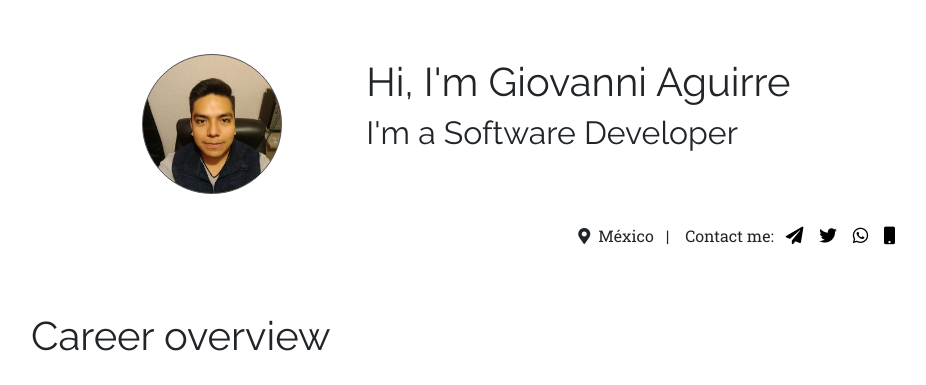
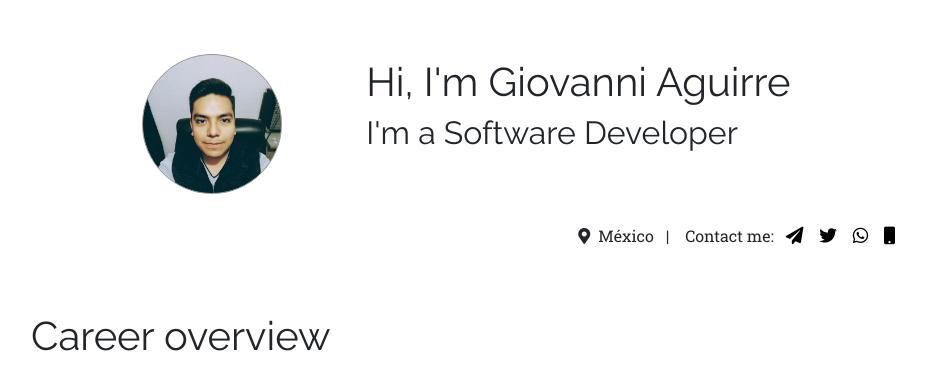
Before and after one commit to giobyte8/Website, a Django app: page / in a window 1280 px wide. Shown: the part 58-443 px from the top of the page, without its empty margins (149-1075 px from the left). Run offline with Django 3.2, Linux system fonts and the light colour scheme; some libraries are stand-ins or nearby versions.

Commit message:
:rocket: Fix profile image

```diff
--- a/website/landing/static/landing/main.css
+++ b/website/landing/static/landing/main.css
@@ -68,7 +68,7 @@ h1, h2, h3, h4, h5, h6 {
     background-size: cover;
     background-position: center center;
     border-radius: 50%;
-    border: 1px solid #545454;
+    border: 1px solid #989898;
     height: 140px;
     margin: auto;
     width: 140px;
```
Also changed, not shown: website/landing/static/landing/profile.jpg.
